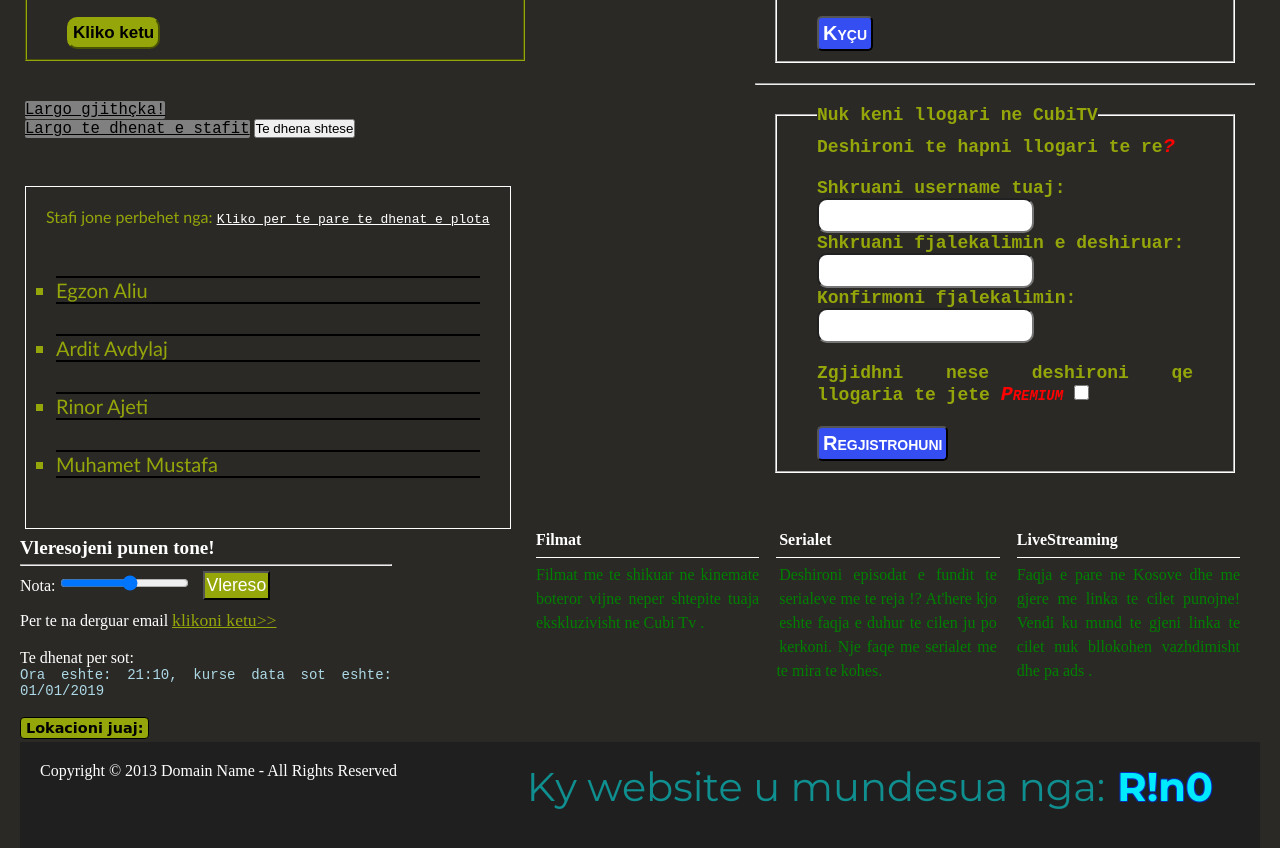
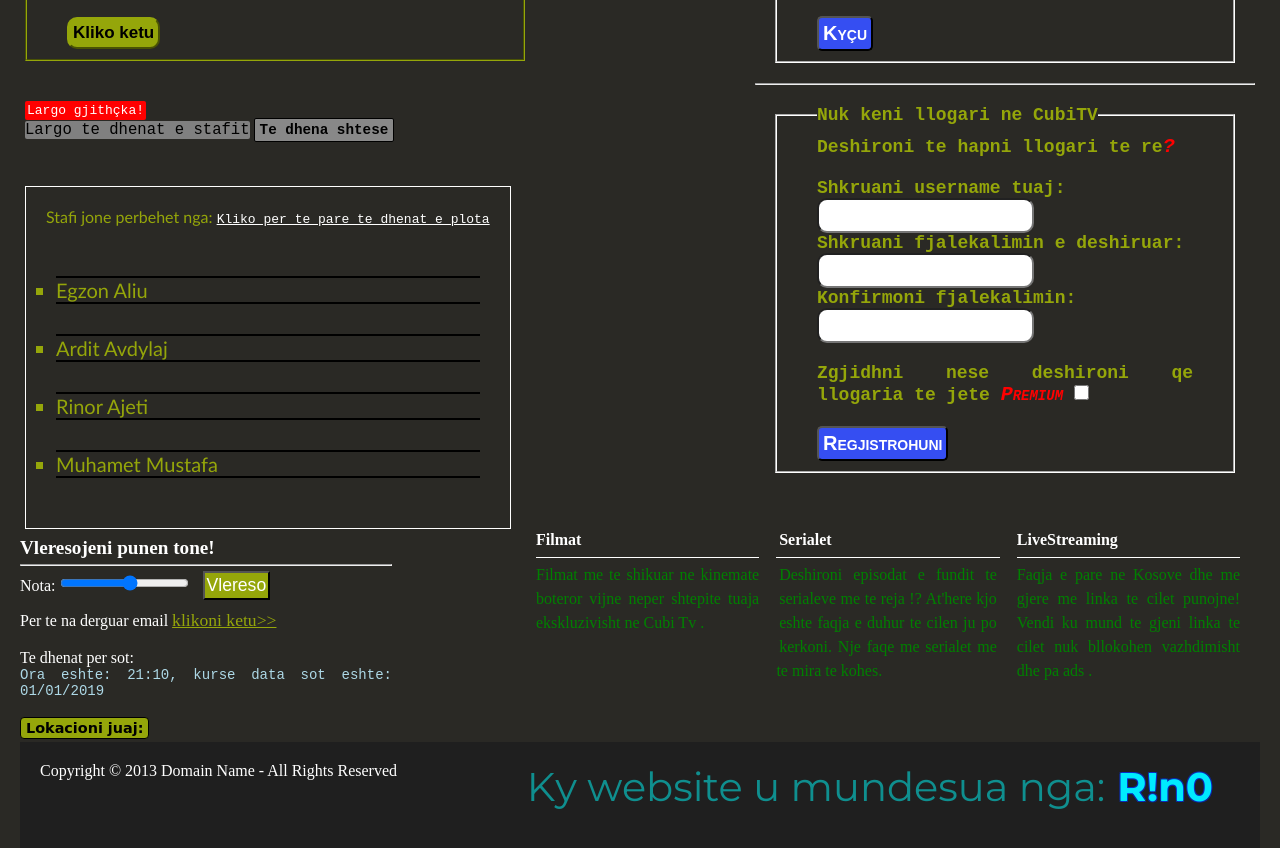
Before and after one commit to muhametmustafa1/PWWW18-19Gr2, a plain HTML site: page filmat.html in a window 1280 px wide. Shown: the part 5568-6416 px from the top of the page. Drawn offline with nearby package versions, Linux system fonts and the light colour scheme.

Commit message:
pak stilizim si dhe disa permiresime te vogla.

```diff
--- a/css/filmatCSS.css
+++ b/css/filmatCSS.css
@@ -314,6 +314,7 @@ margin-top: 400px;
 	border-radius: 2px;
 	font-family: monospace;
 	font-size: 1.2em;
+	text-decoration: none;
 }
 
 #informacion span a:hover {
@@ -321,3 +322,24 @@ margin-top: 400px;
 	color:white;
 	font-weight: bold;
 }
+
+#informacion span button {
+	background-color: #888888;
+	border: 1px solid #000000;
+	border-radius: 2px;
+	padding: 3px 5px;
+	font-family: monospace;
+	font-size: 1.1em;
+	font-weight: bold;
+	cursor: pointer;
+}
+
+#informacion span button:hover {
+		background-color: #95a60a;
+}
+#informacion #largoGjithcka {
+	background-color: red;
+	color:white;
+	font-size: 1em;
+	padding: 2px;
+}
--- a/filmat.html
+++ b/filmat.html
@@ -606,7 +606,7 @@ $(document).ready(function(){
     //metoda after
     $("#jqButton").dblclick(function(){
         if(i==1) {
-          $(this).after("Ky buton sherben per te treguar disa nga vetite e jQuery!");
+          $(this).after('<p id="shtese">Ky buton sherben per te treguar disa nga vetite e jQuery!<p>');
           i=i+1;
         }
     });
@@ -623,6 +623,7 @@ $(document).ready(function(){
         $("#stafi").remove();
         $("#largo").remove();
         $("#jqButton").remove();
+        $("#shtese").remove()
         $(this).remove();
       });
     });
```
